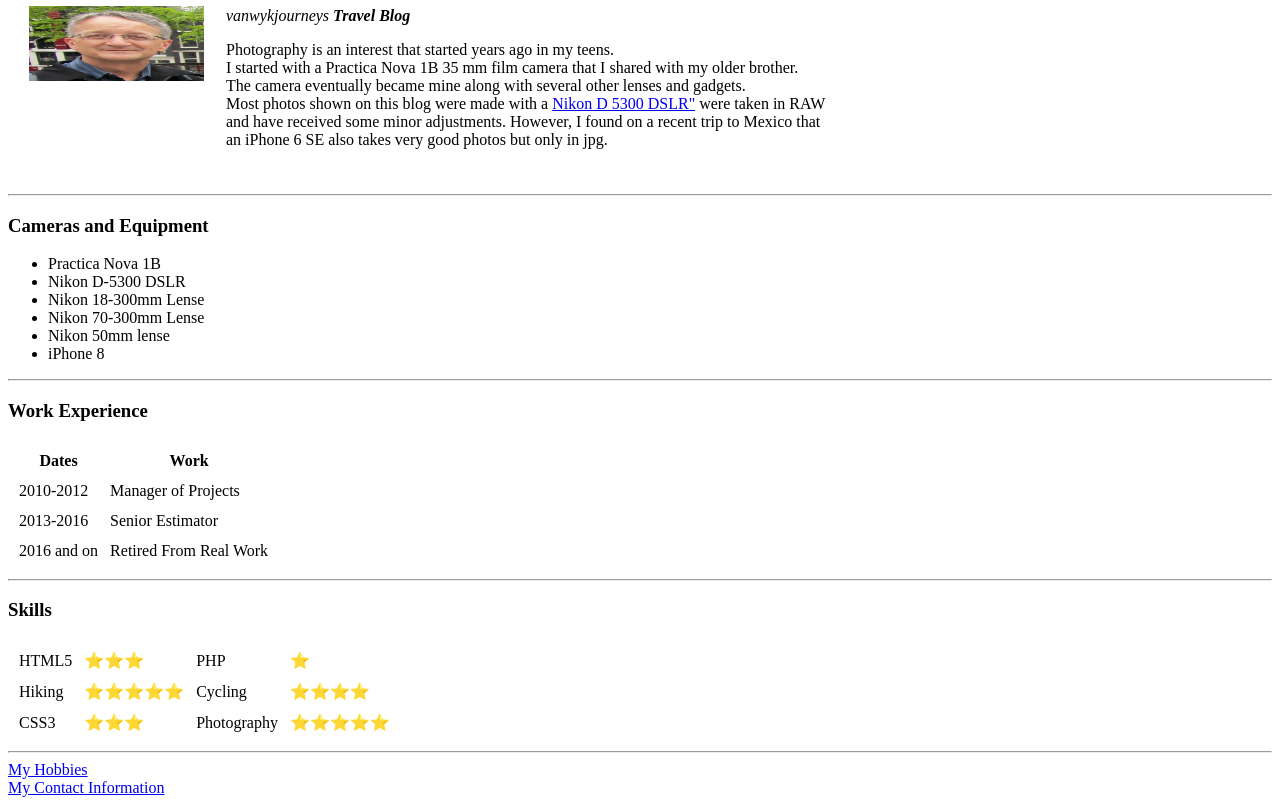
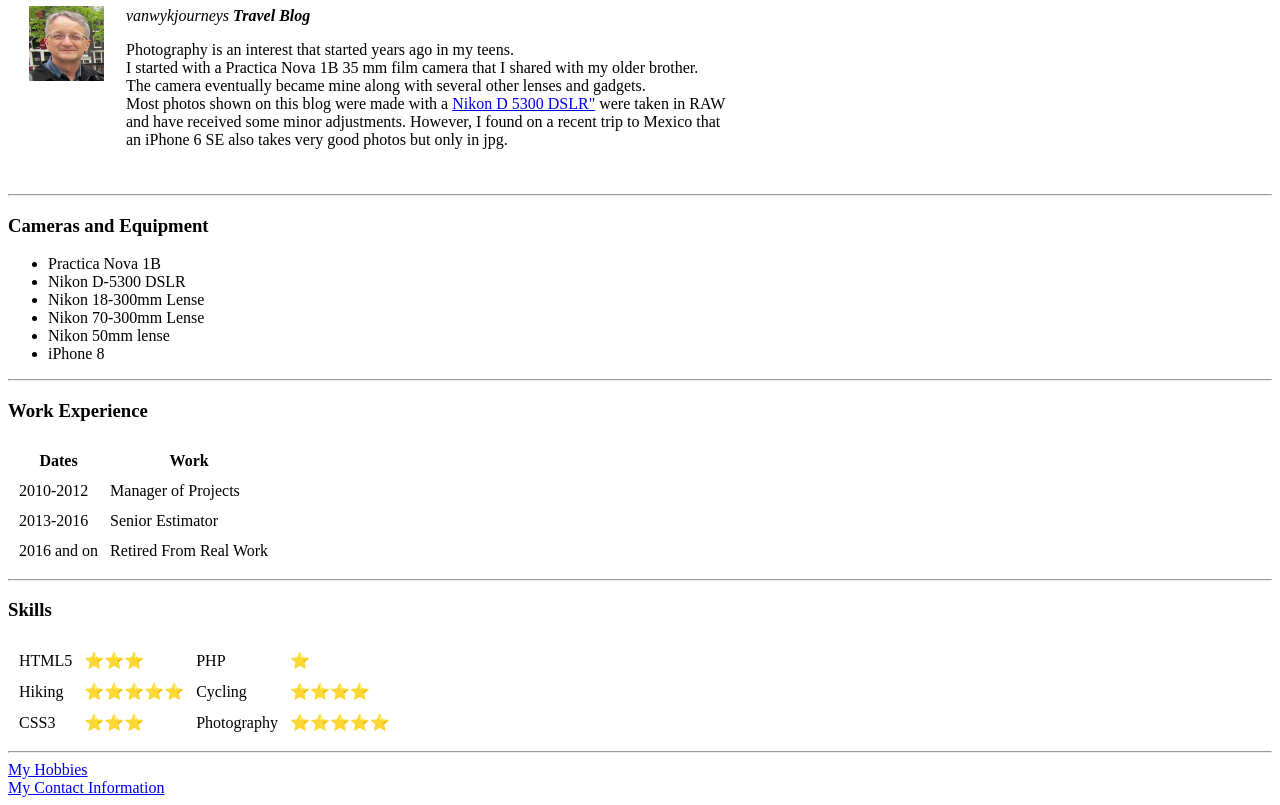
Before and after one commit to bill416/cv, a plain HTML site: page index.html in a window 1280 px wide. Shown: the part 102-907 px from the top of the page. Drawn offline with Linux system fonts and the light colour scheme.

Commit message:
Update index.html

```diff
--- a/index.html
+++ b/index.html
@@ -11,7 +11,7 @@
   <table cellspacing="20">
 
     <tr>
-      <td><img src="images/IMG_1547%20(2).JPG" alt="bill profile picture" height="75" width="175"/></td>
+      <td><img src="images/IMG_1547%20(2).JPG" alt="bill profile picture" height="75" width="75"/></td>
       <td><h1>William van Wyk</h1>
         <p><em>vanwykjourneys <strong>Travel Blog</strong></em></p>
         <p>Photography is an interest that started years ago in my teens.<br />
```
